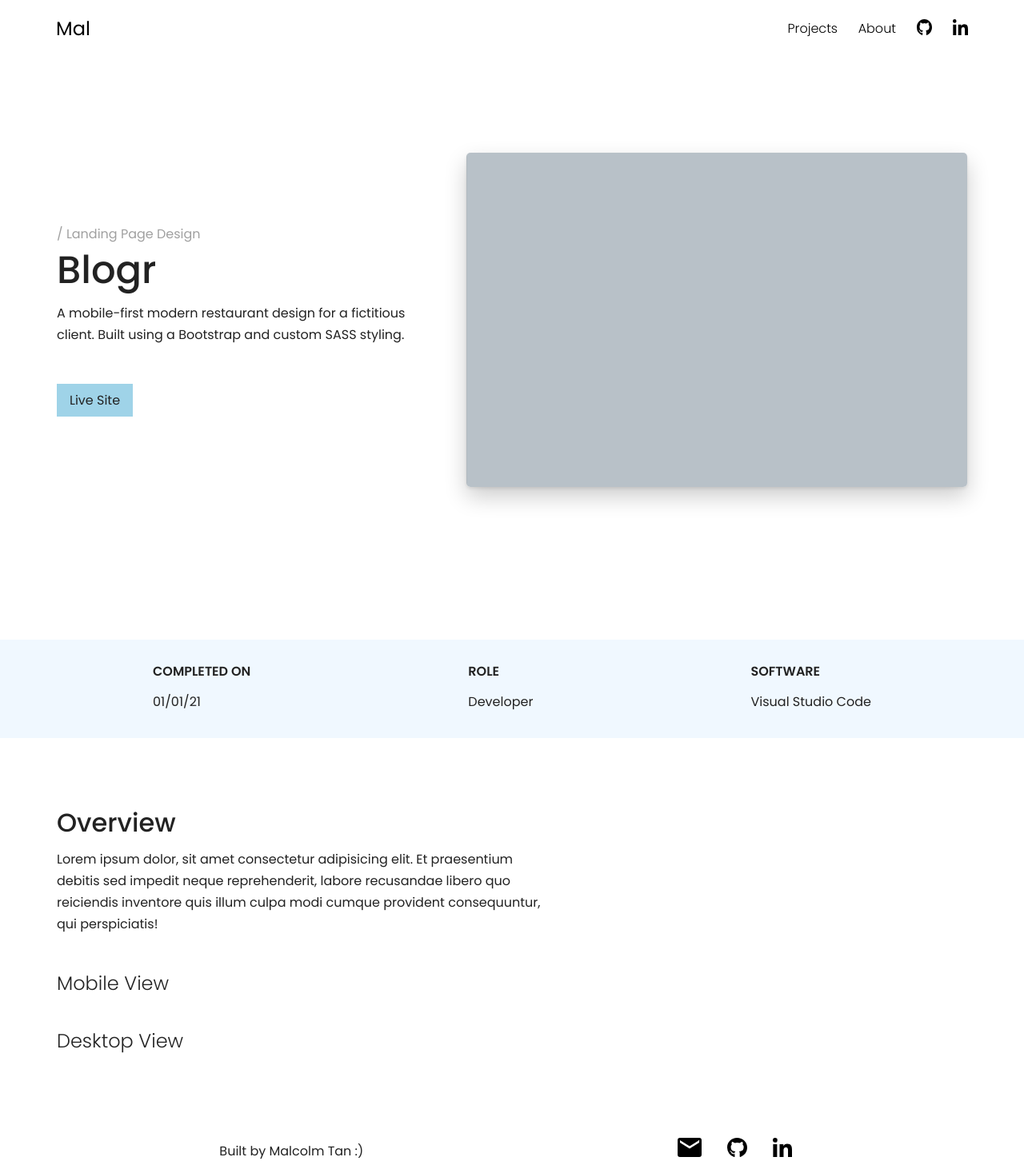
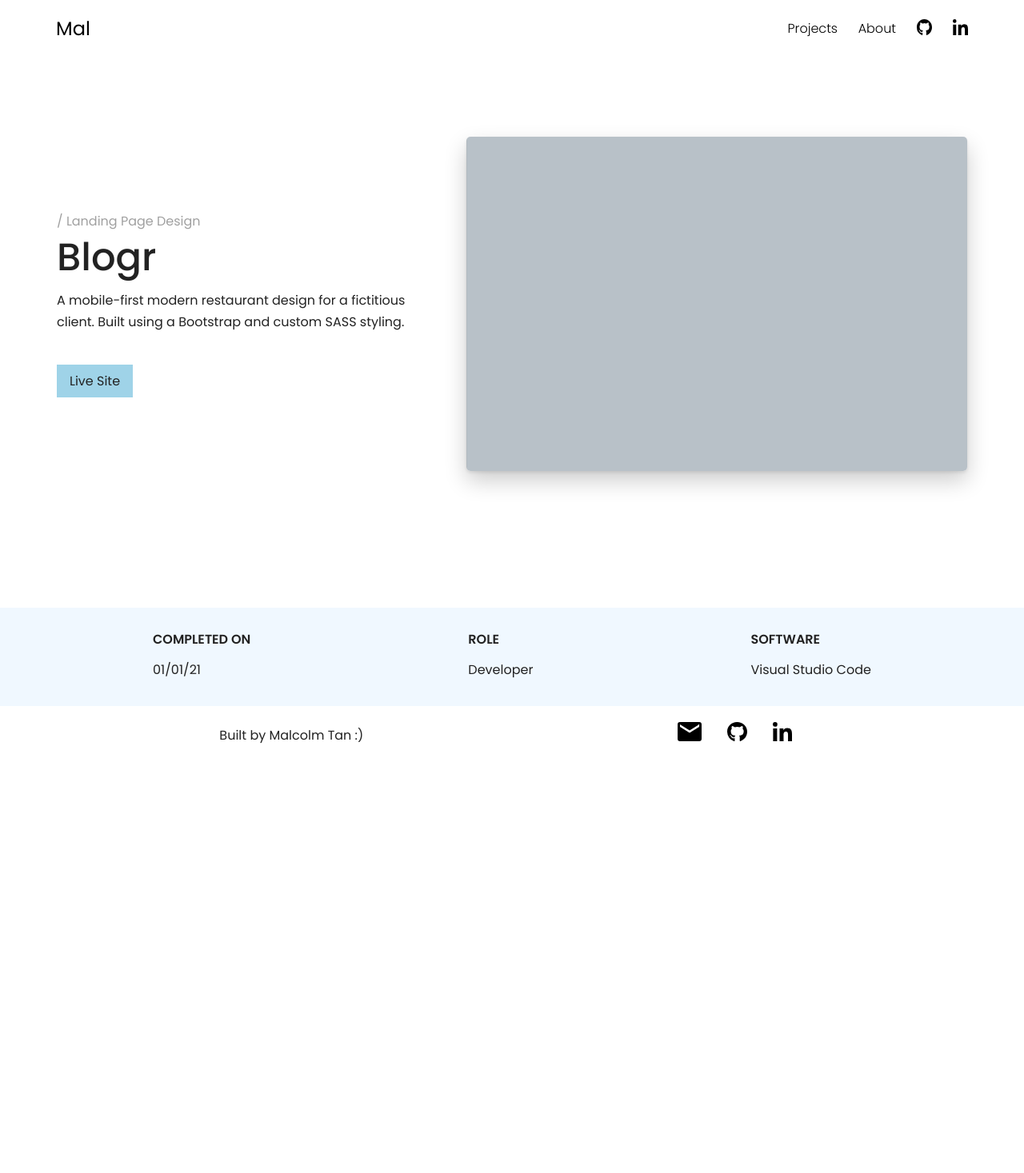
Before and after one commit to MalcolmTann/Portfolio-Build, a PHP site: page /projects/malsathome.php in a window 1280 px wide. Shown: the whole page at 80% size. After the commit the page ends 930 px from the top, so only its background shows below. Run offline with PHP 8.4, Linux system fonts and the light colour scheme.

Commit message:
viewport resizing

```diff
--- a/index.php
+++ b/index.php
@@ -19,11 +19,11 @@
         <?php include('partials/header.php'); ?>
         <main>
             <section class="home-landing">
-                <p data-aos="fade" data-aos-delay="800" data-aos-duration="2000">/ Front-end Developer</p>
+                <p data-aos="fade" data-aos-delay="500" data-aos-duration="2000">/ Front-end Developer</p>
                 <div>
                     <h1 data-aos="fade" data-aos-duration="2000">Turning ideas into reality through code</h1>
                 </div>
-                <a href="#work" data-aos="fade" data-aos-delay="1500" data-aos-duration="2500" title="View Projects" >
+                <a href="#work" data-aos="fade" data-aos-delay="1000" data-aos-duration="2000" title="View Projects" >
                     <button class="btn">projects</button>
                 </a>
             </section>
--- a/partials/header.php
+++ b/partials/header.php
@@ -1,4 +1,4 @@
-<header data-aos="fade" data-aos-delay="2000" data-aos-duration="2000">
+<header data-aos="fade" data-aos-delay="1500" data-aos-duration="2000">
     <div class="nav-container">
         <a href="index.php" title="Home"><h2>Mal</h2></a>
         <button title="menu" class="gn-trig" data-open="0">
--- a/partials/projects/landing.php
+++ b/partials/projects/landing.php
@@ -7,11 +7,11 @@
     $landing_desc = $landing_desc ?? '';
 
 ?><section class="proj-landing">
-    <img data-aos="fade" data-aos-delay="1300" data-aos-duration="2000" src="<?php echo $landing_img_src; ?>" alt="<?php echo $landing_img_alt; ?>">
+    <img data-aos="fade" data-aos-delay="1000" data-aos-duration="2000" src="<?php echo $landing_img_src; ?>" alt="<?php echo $landing_img_alt; ?>">
     <div class="intro">
-        <p data-aos="fade" data-aos-delay="800" data-aos-duration="2000"><?php echo $landing_sub_title; ?></p>
+        <p data-aos="fade" data-aos-delay="500" data-aos-duration="2000"><?php echo $landing_sub_title; ?></p>
         <h1 data-aos="fade" data-aos-duration="2000"><?php echo $landing_title; ?></h1>
-        <p data-aos="fade" data-aos-delay="1800" data-aos-duration="2000"><?php echo $landing_desc; ?></p>
-        <button data-aos="fade" data-aos-delay="1800" data-aos-duration="2000" class="btn">Live Site</button>
+        <p data-aos="fade" data-aos-delay="1000" data-aos-duration="2000"><?php echo $landing_desc; ?></p>
+        <button data-aos="fade" data-aos-delay="1000" data-aos-duration="2000" class="btn">Live Site</button>
     </div>
 </section>
--- a/partials/projects/overview.php
+++ /dev/null
@@ -1,16 +0,0 @@
-<?php
-
-    $overview_desc = $overview_desc ?? '';
-
-?><section class="overview">
-    <div class="is-flex">
-        <h2>Overview</h2>
-        <p><?php echo $overview_desc; ?></p>
-    </div>
-    <div class="is-flex">
-        <h3>Mobile View</h3>
-    </div>
-    <div class="is-flex">
-        <h3>Desktop View</h3>
-   </div>
-</section>
--- a/projects/malsathome.php
+++ b/projects/malsathome.php
@@ -22,11 +22,9 @@
                 $info_date = '01/01/21';
                 include('../partials/projects/info.php');
             ?>
+            <section>
 
-            <?php
-                $overview_desc = 'Lorem ipsum dolor, sit amet consectetur adipisicing elit. Et praesentium debitis sed impedit neque reprehenderit, labore recusandae libero quo reiciendis inventore quis illum culpa modi cumque provident consequuntur, qui perspiciatis!';
-                include('../partials/projects/overview.php');
-            ?>
+            </section>
         </main>
         <?php include('../partials/footer.php'); ?>
     </body>
--- a/scripts/main.js
+++ b/scripts/main.js
@@ -65,7 +65,7 @@ menuSlider();
 // Shows the navigation depending on viewport width
 function showMenu(){
     // greater than 768px, show navbar
-    if(window.innerWidth > 768) {
+    if(window.innerWidth >= 768) {
         gsap.set(['.js-menu-bg', '.js-menu-item'], {
             opacity: 1,
             x: 0
--- a/styles/css/reset.css
+++ b/styles/css/reset.css
@@ -30,8 +30,8 @@ time, mark, audio, video {
 }
 
 /* make sure to set some focus styles for accessibility */
-a:focus {
-    outline: none;
+:focus {
+    outline: 0;
 }
 
 /* HTML5 display-role reset for older browsers */
--- a/styles/css/style.css
+++ b/styles/css/style.css
@@ -203,7 +203,7 @@ footer .nav-container p {
 }
 
 .home-landing {
-  min-height: 90vh;
+  height: 90vh;
   gap: 1em;
   position: relative;
   line-height: 1.5;
@@ -318,7 +318,7 @@ footer .nav-container p {
 }
 
 .proj-landing {
-  min-height: 100vh;
+  height: 650px;
   gap: 2em;
 }
 .proj-landing h1 {
@@ -342,7 +342,7 @@ footer .nav-container p {
   margin-top: 0.5em;
 }
 .intro .btn {
-  margin-top: 2.5em;
+  margin-top: 1em;
 }
 
 .info {
@@ -364,27 +364,12 @@ footer .nav-container p {
   gap: 1em;
 }
 
-.overview {
-  height: 60vh;
-  gap: 3em;
-  margin-top: 4em;
-  margin-bottom: 4em;
-}
-.overview h2 {
-  font-size: 2rem;
-}
-.overview h3 {
-  font-weight: 300;
-  font-size: 1.5rem;
-}
-.overview .is-flex {
-  flex-direction: column;
-  gap: 1em;
-}
-
 @media (min-width: 320px) {
   .home-landing, .projects, .about, .proj-landing, .info, .overview, .more-projects {
     max-width: 450px;
+  }
+  .proj-landing {
+    height: 95vh;
   }
 }
 @media (min-width: 450px) {
@@ -411,10 +396,6 @@ footer .nav-container p {
   }
   .about .col-2.is-flex {
     gap: 2em;
-  }
-  .overview {
-    margin-top: 1em;
-    margin-bottom: 1em;
   }
 }
 @media (min-width: 576px) {
@@ -584,18 +565,14 @@ footer .nav-container p {
     align-items: center;
   }
   .proj-landing img {
-    flex-basis: 60%;
-    max-width: 60%;
+    flex-basis: 55%;
+    max-width: 55%;
   }
-  .proj-landing .intro {
-    flex-basis: 40%;
-    max-width: 40%;
+  .intro .btn {
+    margin-top: 2em;
   }
   .info .is-flex {
     justify-content: space-around;
-  }
-  .overview .is-flex p {
-    width: 70%;
   }
 }
 @media (min-width: 992px) {
@@ -685,19 +662,6 @@ footer .nav-container p {
     flex-basis: 40%;
     max-width: 40%;
   }
-  .proj-landing {
-    gap: 2.5em;
-  }
-  .proj-landing img {
-    flex-basis: 55%;
-    max-width: 55%;
-  }
-  .overview {
-    margin: 0 auto;
-  }
-  .overview .is-flex p {
-    width: 55%;
-  }
   footer img:hover {
     transform: translateY(-4px);
   }
--- a/styles/scss/layout/home/_home-landing.scss
+++ b/styles/scss/layout/home/_home-landing.scss
@@ -1,7 +1,7 @@
 @use '../../utilities' as *;
 
 .home-landing {
-    min-height: 90vh;
+    height: 90vh;
     gap: 1em;
     position: relative;
     line-height: 1.5;
--- a/styles/scss/layout/projects/_overview.scss
+++ /dev/null
@@ -1,19 +0,0 @@
-@use '../../utilities' as *;
-
-.overview {
-    height: 60vh;
-    gap: 3em;
-    margin-top: 4em;
-    margin-bottom: 4em;
-    h2 {
-        font-size: $lrg;
-    }
-    h3 {
-        font-weight: $light;
-        font-size: $med;
-    }
-    .is-flex {
-        flex-direction: column;
-        gap: 1em;
-    }
-}
--- a/styles/scss/layout/projects/_proj-landing.scss
+++ b/styles/scss/layout/projects/_proj-landing.scss
@@ -1,7 +1,7 @@
 @use '../../utilities' as *;
 
 .proj-landing {
-    min-height: 100vh;
+    height: 650px;
     gap: 2em;
     h1 {
         font-size: $lrg;
@@ -24,6 +24,6 @@
         margin-top: 0.5em;
     }
     .btn {
-        margin-top: 2.5em;
+        margin-top: 1em;
     }
 }
--- a/styles/scss/queries/_320px.scss
+++ b/styles/scss/queries/_320px.scss
@@ -5,4 +5,8 @@
     .home-landing, .projects, .about, .proj-landing, .info, .overview, .more-projects {
         max-width: 450px;
     }
+
+    .proj-landing {
+        height: 95vh;
+    }
 }
--- a/styles/scss/queries/_450px.scss
+++ b/styles/scss/queries/_450px.scss
@@ -32,9 +32,4 @@
             gap: 2em;
         }
     }
-
-    .overview {
-        margin-top: 1em;
-        margin-bottom: 1em;
-    }
 }
--- a/styles/scss/queries/_768px.scss
+++ b/styles/scss/queries/_768px.scss
@@ -115,12 +115,14 @@
         justify-content: center;
         align-items: center;
         img {
-            flex-basis: 60%;
-            max-width: 60%;
+            flex-basis: 55%;
+            max-width: 55%;
         }
-        .intro {
-            flex-basis: 40%;
-            max-width: 40%;
+    }
+
+    .intro {
+        .btn {
+            margin-top: 2em;
         }
     }
 
@@ -129,10 +131,4 @@
             justify-content: space-around;
         }
     }
-
-    .overview {
-        .is-flex p {
-            width: 70%;
-        }
-    }
 }
--- a/styles/scss/queries/_992px.scss
+++ b/styles/scss/queries/_992px.scss
@@ -110,21 +110,6 @@
         }
     }
 
-    .proj-landing {
-        gap: 2.5em;
-        img {
-            flex-basis: 55%;
-            max-width: 55%;
-        }
-    }
-
-    .overview {
-        margin: 0 auto;
-        .is-flex p {
-            width: 55%;
-        }
-    }
-
     footer {
         img:hover {
             transform: translateY(-4px);
--- a/styles/scss/style.scss
+++ b/styles/scss/style.scss
@@ -16,7 +16,6 @@
 // projects
 @use 'layout/projects/proj-landing';
 @use 'layout/projects/info';
-@use 'layout/projects/overview';
 
 //media queries
 @use 'queries/320px' as *;
```
Also changed, not shown: 1 other file.
